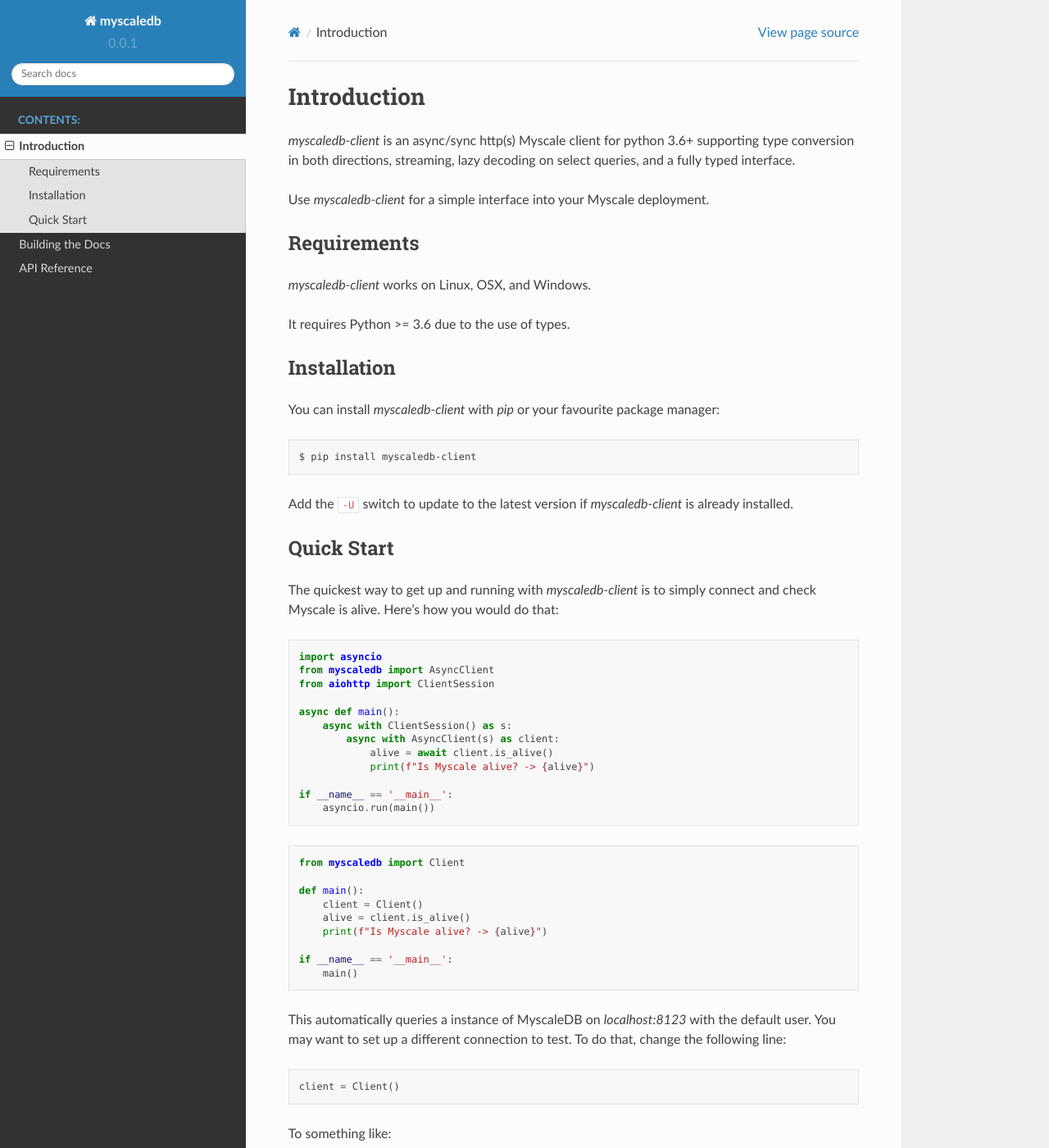
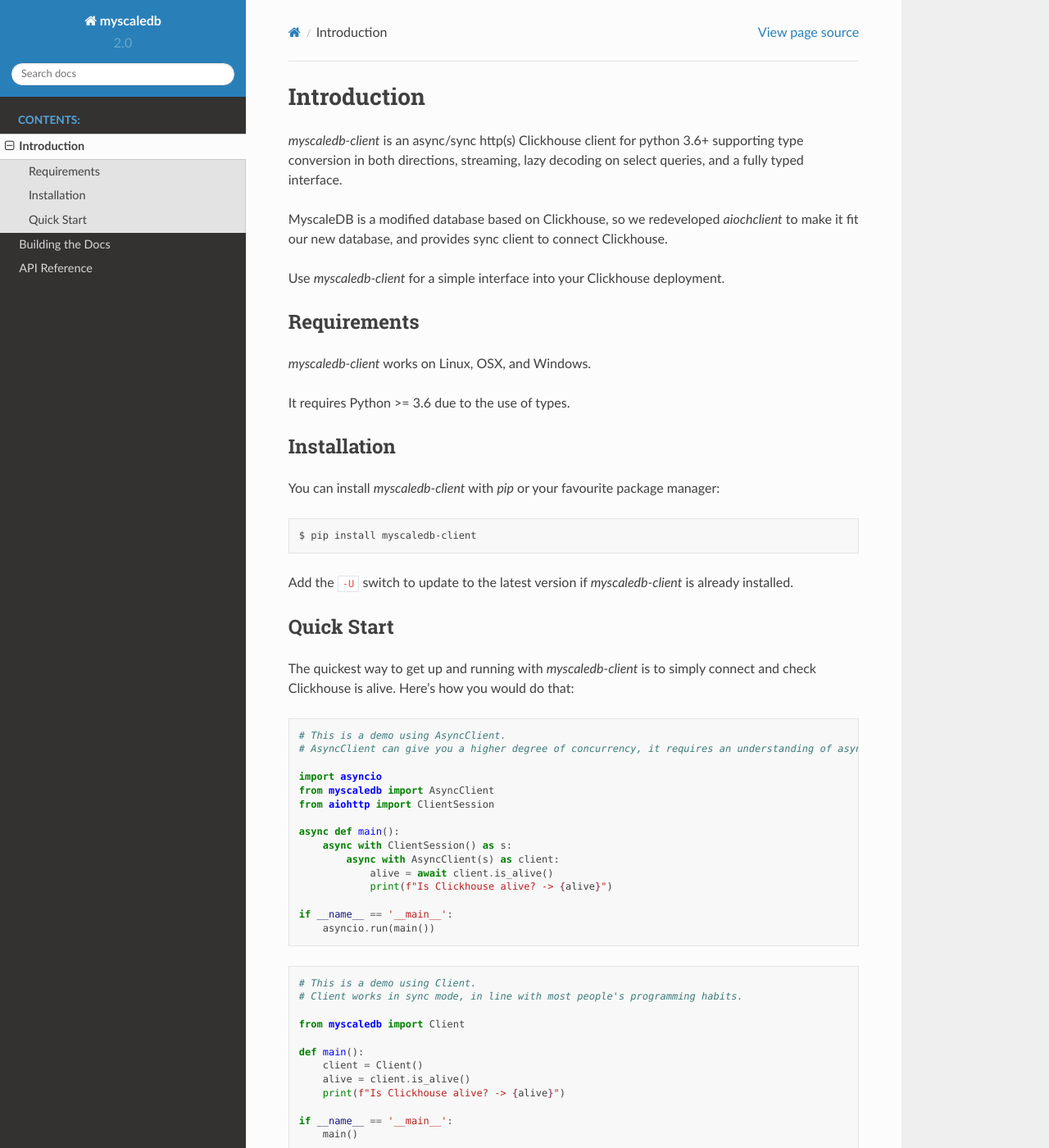
Before and after one commit to maximdanilchenko/aiochclient, a Sphinx documentation site: the page built from docs/source/introduction.rst, in a window 1280 px wide and 1400 px high. Shown: the whole window at 82% size. Built offline with Sphinx 7.4.7 and the Read the Docs theme 2.0.0, drawn with Linux system fonts in a browser that asks for light colours; some of the changed text lies outside the part shown.

```diff
--- a/docs/source/conf.py
+++ b/docs/source/conf.py
@@ -7,9 +7,9 @@
 extensions = ["sphinx.ext.autodoc", "sphinx.ext.intersphinx", "sphinx.ext.viewcode"]
 
 project = "myscaledb"
-author = "Maksim Danilchenko"
-copyright = "Maksim Danilchenko and contributors {0:%Y}".format(dt.datetime.utcnow())
-version = "0.0.1"
+author = "MochiXu"
+copyright = "MochiXu and contributors {0:%Y}".format(dt.datetime.utcnow())
+version = "2.0"
 source_suffix = ".rst"
 master_doc = "index"
 pygments_style = "default"
--- a/docs/source/introduction.rst
+++ b/docs/source/introduction.rst
@@ -3,11 +3,13 @@
 Introduction
 ============
 
-`myscaledb-client` is an async/sync http(s) Myscale client for python 3.6+ supporting
+`myscaledb-client` is an async/sync http(s) Clickhouse client for python 3.6+ supporting
 type conversion in both directions, streaming, lazy decoding on select queries,
 and a fully typed interface.
 
-Use `myscaledb-client` for a simple interface into your Myscale deployment.
+MyscaleDB is a modified database based on Clickhouse, so we redeveloped `aiochclient` to make it fit our new database, and provides sync client to connect Clickhouse.
+
+Use `myscaledb-client` for a simple interface into your Clickhouse deployment.
 
 Requirements
 ------------
@@ -33,9 +35,12 @@
 -----------
 
 The quickest way to get up and running with `myscaledb-client` is to simply connect
-and check Myscale is alive. Here's how you would do that:
+and check Clickhouse is alive. Here's how you would do that:
 
 ::
+
+    # This is a demo using AsyncClient.
+    # AsyncClient can give you a higher degree of concurrency, it requires an understanding of asynchronous programming.
 
     import asyncio
     from myscaledb import AsyncClient
@@ -45,24 +50,27 @@
         async with ClientSession() as s:
             async with AsyncClient(s) as client:
                 alive = await client.is_alive()
-                print(f"Is Myscale alive? -> {alive}")
+                print(f"Is Clickhouse alive? -> {alive}")
 
     if __name__ == '__main__':
         asyncio.run(main())
 
 ::
 
+    # This is a demo using Client.
+    # Client works in sync mode, in line with most people's programming habits.
+
     from myscaledb import Client
 
     def main():
         client = Client()
         alive = client.is_alive()
-        print(f"Is Myscale alive? -> {alive}")
+        print(f"Is Clickhouse alive? -> {alive}")
 
     if __name__ == '__main__':
         main()
 
-This automatically queries a instance of MyscaleDB on `localhost:8123` with the
+This automatically queries a instance of Clickhouse on `localhost:8123` with the
 default user. You may want to set up a different connection to test. To do that,
 change the following line::
     client = Client()
@@ -71,5 +79,6 @@
 
     client = Client(url='http://localhost:8123')
 
-You can find more options for connecting to Myscale in the :ref:`api`.
+You can find more sample code to operate Clickhouse in the :ref:`API Reference`.
+
 Continue reading to learn more about `myscaledb-client`.
```
Also changed, not shown: 2 other files.
